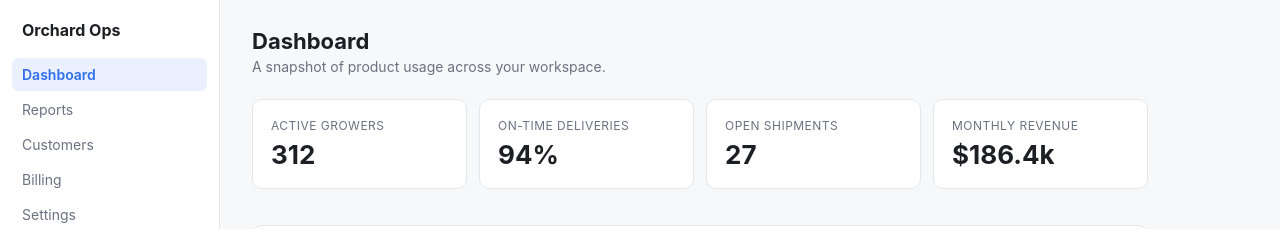
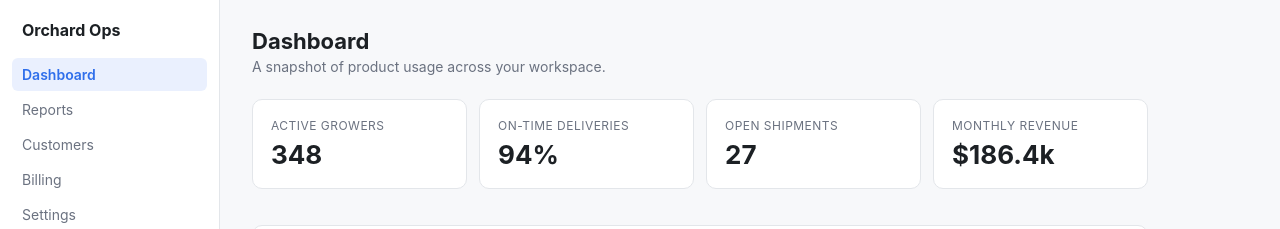
Before and after one commit to pranav-pendo/orchard-test-app, a React (Vite) app: page /dashboard in a window 1280 px wide. Shown: the top 229 px of the page. Built offline with nearby package versions, Linux system fonts and the light colour scheme.

Commit message:
Update active growers count to 348

```diff
--- a/src/data.js
+++ b/src/data.js
@@ -1,5 +1,5 @@
 export const metrics = [
-  { label: "Active growers", value: "312" },
+  { label: "Active growers", value: "348" },
   { label: "On-time deliveries", value: "94%" },
   { label: "Open shipments", value: "27" },
   { label: "Monthly revenue", value: "$186.4k" },
```
